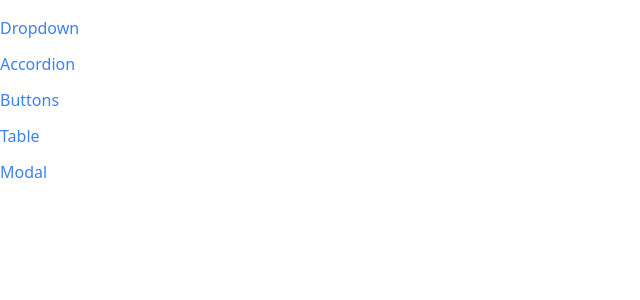
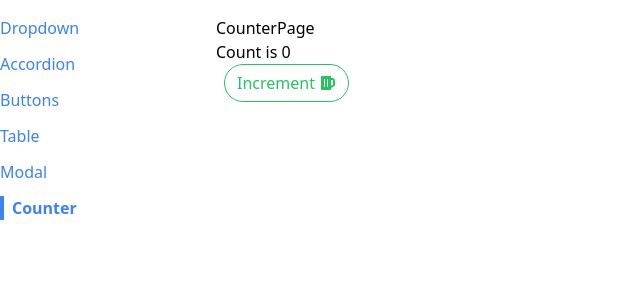
Before and after one commit to zdTang/stephen_react_Mike_learn, a React (Create React App) app in the folder learn_jsx/: page /counter in a window 1280 px wide. Shown: the top 300 px of the page, without its empty margins (0-640 px from the left). Built offline with nearby package versions, Linux system fonts and the light colour scheme.

Commit message:
c17-280 Creating the Demo Component

```diff
--- a/learn_jsx/src/App.js
+++ b/learn_jsx/src/App.js
@@ -5,6 +5,7 @@ import Route from "./components/Route";
 import Sidebar from "./components/Sidebar";
 import ModalPage from "./pages/ModalPage";
 import TablePage from "./pages/TablePage";
+import CounterPage from "./pages/CounterPage";
 const App = () => {
   return (
     <div className="container mx-auto grid grid-cols-6 gap-4 mt-4">
@@ -25,6 +26,9 @@ const App = () => {
         <Route path="/table">
           <TablePage />
         </Route>
+        <Route path="/counter">
+          <CounterPage initialCount={0} />
+        </Route>
       </div>
     </div>
   );
--- a/learn_jsx/src/components/Sidebar.js
+++ b/learn_jsx/src/components/Sidebar.js
@@ -7,6 +7,7 @@ const Sidebar = () => {
     { label: "Buttons", path: "/button" },
     { label: "Table", path: "/table" },
     { label: "Modal", path: "/modal" },
+    { label: "Counter", path: "/counter" },
   ];
 
   const renderedLinks = links.map((link) => {
--- /dev/null
+++ b/learn_jsx/src/pages/CounterPage.js
@@ -0,0 +1,32 @@
+import { useState, useEffect } from "react";
+import Button from "../components/Button";
+
+const CounterPage = ({ initialCount }) => {
+  const [count, setCount] = useState(initialCount);
+  useEffect(() => {
+    console.log(count);
+  }, [count]);
+
+  const handleClick = () => {
+    setCount(count + 1);
+  };
+  return (
+    <div>
+      CounterPage
+      <div>
+        <h1>Count is {count}</h1>
+        <Button
+          success
+          className="mb-5 mx-2"
+          outline
+          rounded
+          onClick={handleClick}
+        >
+          Increment
+        </Button>
+      </div>
+    </div>
+  );
+};
+
+export default CounterPage;
```
